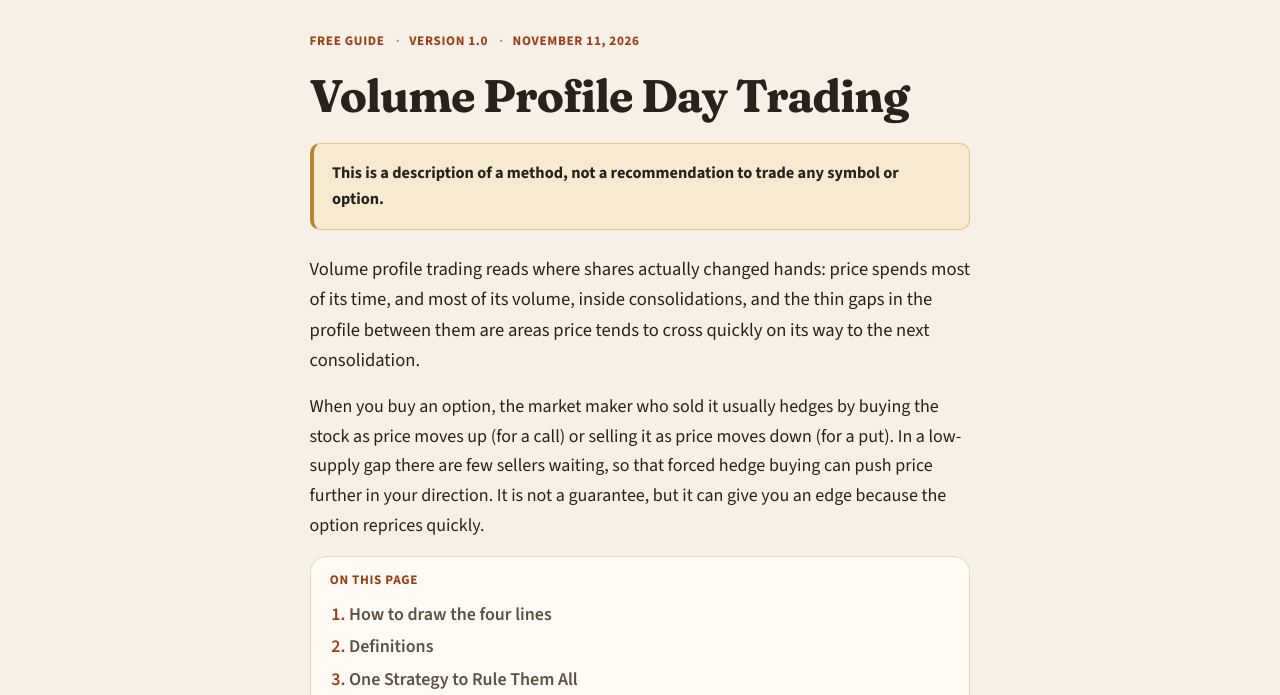
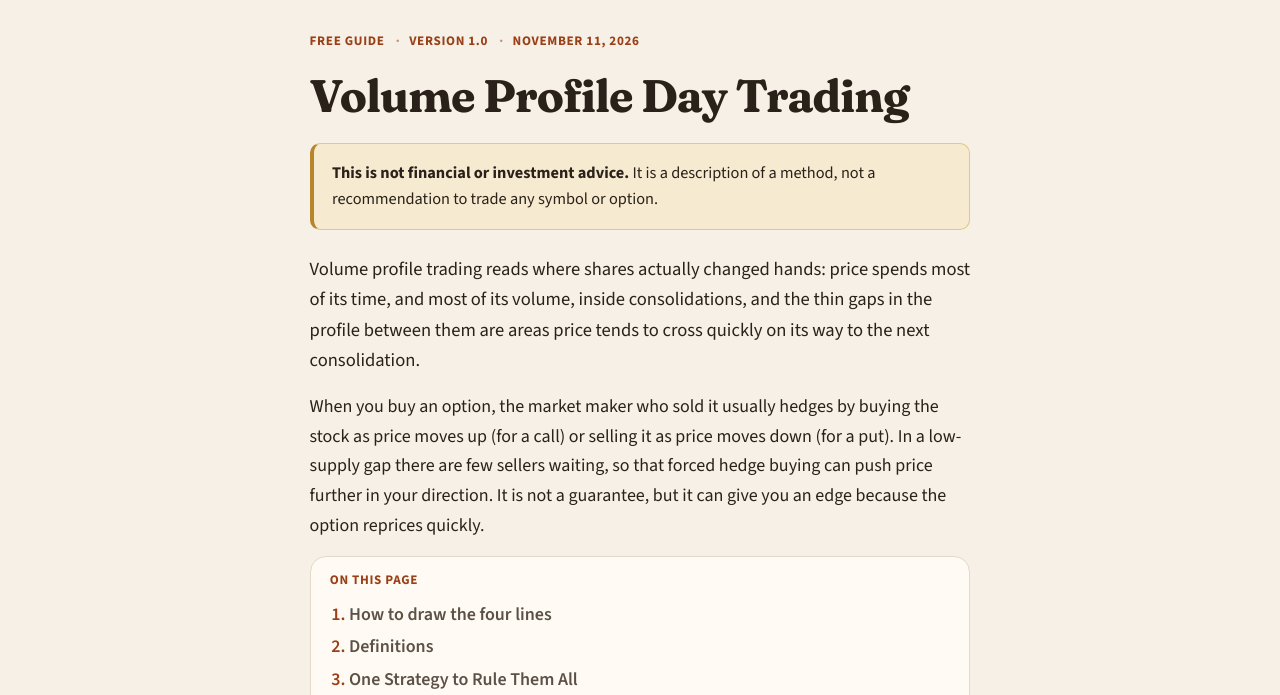
Before and after one commit to MPalhidai/laidoffdadventures-site, a plain HTML site: page trading/index.html in a window 1280 px wide. Shown: the part 74-769 px from the top of the page. Drawn offline with Linux system fonts and the light colour scheme.

Commit message:
Top disclaimer: state not financial or investment advice

```diff
--- a/trading/index.html
+++ b/trading/index.html
@@ -48,7 +48,7 @@
       <h1>Volume Profile Day Trading</h1>
 
       <aside class="disclaimer" role="note">
-        <p><strong>This is a description of a method, not a recommendation to trade any symbol or option.</strong></p>
+        <p><strong>This is not financial or investment advice.</strong> It is a description of a method, not a recommendation to trade any symbol or option.</p>
       </aside>
 
       <p class="lede">Volume profile trading reads where shares actually changed hands: price spends most of its time, and most of its volume, inside consolidations, and the thin gaps in the profile between them are areas price tends to cross quickly on its way to the next consolidation.</p>
```
